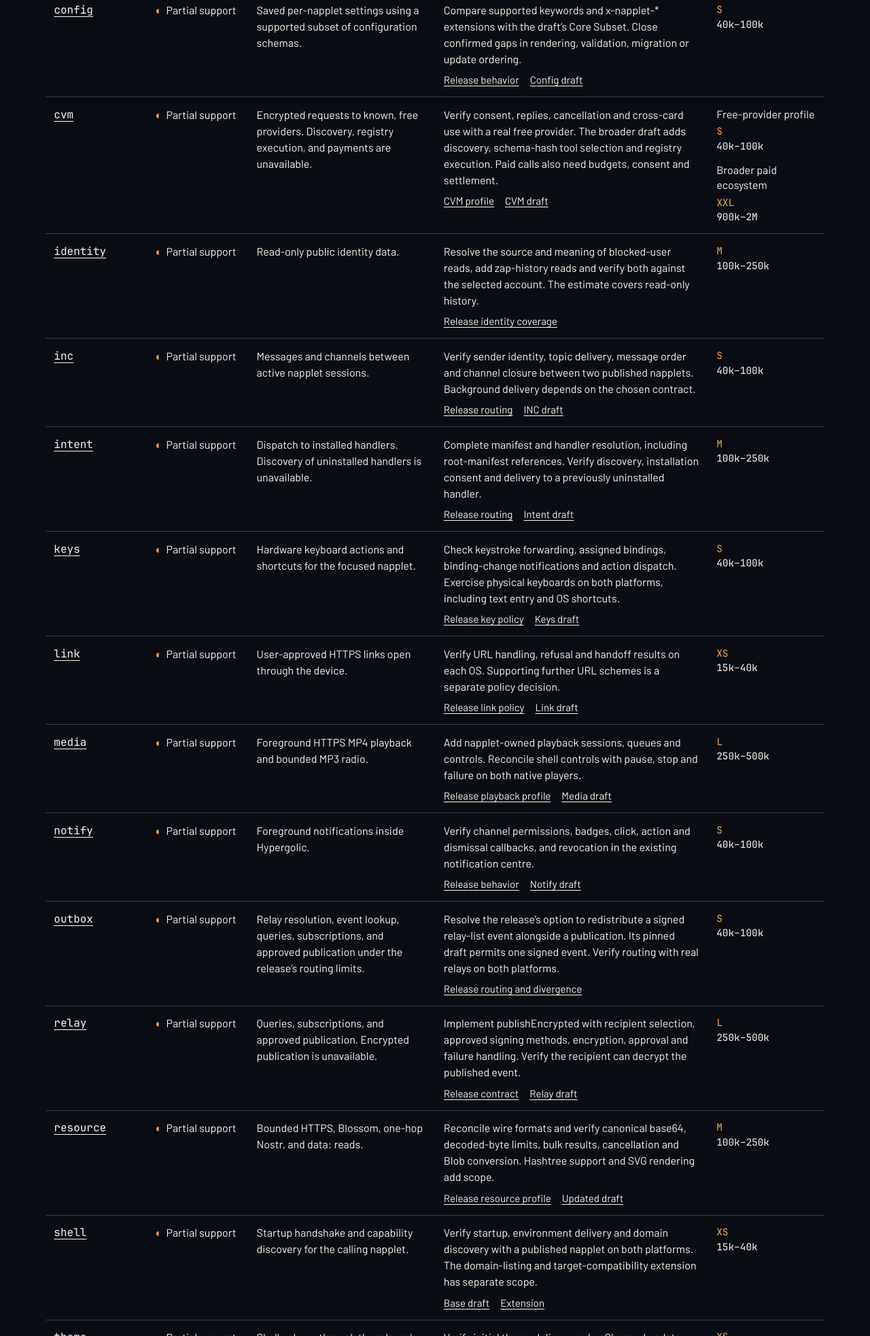
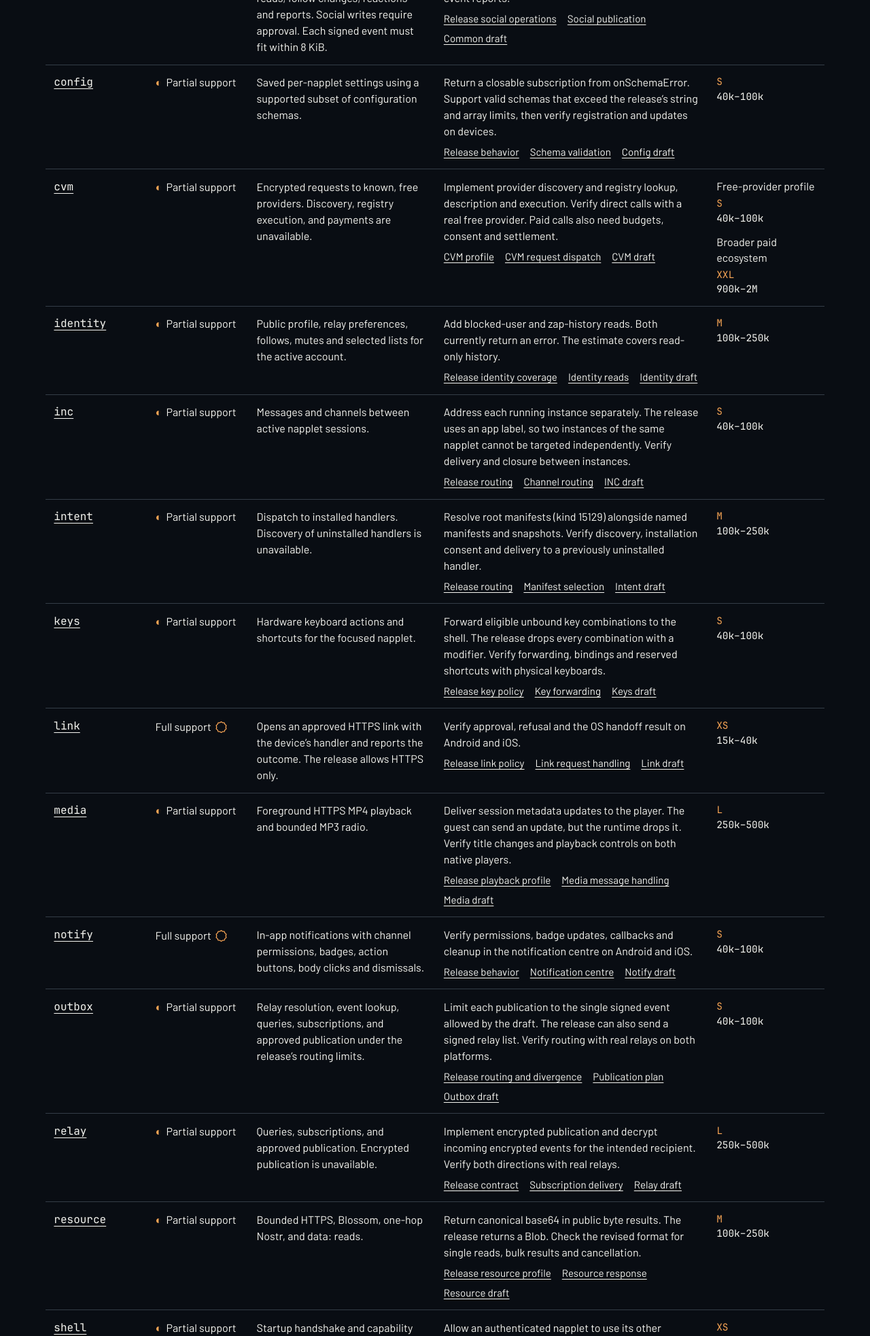
Before and after one commit to nostrocket/hypergolic-website, an Astro site: page /capabilities in a window 1280 px wide. Shown: the part 835-2800 px from the top of the page at 68% size. Built offline with nearby package versions, Linux system fonts and the light colour scheme; Astro itself is replaced by a stand-in of ours.

Commit message:
Distinguish capability support from release verification

```diff
--- a/src/data/capabilities.ts
+++ b/src/data/capabilities.ts
@@ -1,4 +1,6 @@
 export const releaseSource = 'https://github.com/nostrocket/hypergolic/blob/v0.2.0';
+
+const draftSource = 'https://github.com/napplet/naps/blob';
 
 export const support = {
   full: { label: 'Full support', symbol: '●' },
@@ -27,6 +29,7 @@ type Capability = {
   status: keyof typeof support;
   detail: string;
   remaining: string;
+  verification?: { platform: string; evidence: string };
   estimates: Estimate[];
   references: { label: string; url: string }[];
 };
@@ -35,168 +38,187 @@ export const capabilities: Capability[] = [
   {
     domain: 'storage', status: 'full',
     detail: 'All four storage operations (get, set, remove, keys) in both shared and per-instance storage.',
-    remaining: 'All four draft operations are implemented in both storage scopes.',
+    remaining: 'Verify persistence and isolation in shared and per-instance storage on release builds.',
     estimates: [],
     references: [
       { label: 'Release contract', url: `${releaseSource}/docs/capability-contract.md` },
-      { label: 'Storage draft', url: 'https://github.com/napplet/naps/pull/3' },
+      { label: 'Storage operations', url: `${releaseSource}/src/runtime/capability-broker.ts#L42-L50` },
+      { label: 'Storage draft', url: `${draftSource}/f71e84ebca7474db260346cbfc2d88f41b4e421e/naps/NAP-STORAGE.md` },
     ],
   },
   {
-    domain: 'common', status: 'partial',
-    detail: 'NIP-19 helpers, profile and follow reads, and selected social writes with approval.',
-    remaining: 'Verify all eight operation families on real relays, including follow-list replacement, custom emoji reactions and event reports.',
+    domain: 'common', status: 'full',
+    detail: 'All eight operations, including NIP-19 conversion, profile and follow reads, follow changes, reactions and reports. Social writes require approval. Each signed event must fit within 8 KiB.',
+    remaining: 'Verify all eight operations with a real signer and public relays, including follow-list edits, custom emoji and event reports.',
     estimates: [{ size: 'S' }],
     references: [
       { label: 'Release social operations', url: `${releaseSource}/docs/common-social.md` },
-      { label: 'Common draft', url: 'https://github.com/napplet/naps/pull/67' },
+      { label: 'Social publication', url: `${releaseSource}/src/common/social-plan.ts#L51-L74` },
+      { label: 'Common draft', url: `${draftSource}/8cd0eae8550575771bb616a384e2dfbcade31673/naps/NAP-COMMON.md#L143` },
     ],
   },
   {
     domain: 'config', status: 'partial',
     detail: 'Saved per-napplet settings using a supported subset of configuration schemas.',
-    remaining: 'Compare supported keywords and x-napplet-* extensions with the draft’s Core Subset. Close confirmed gaps in rendering, validation, migration or update ordering.',
+    remaining: 'Return a closable subscription from onSchemaError. Support valid schemas that exceed the release’s string and array limits, then verify registration and updates on devices.',
     estimates: [{ size: 'S' }],
     references: [
       { label: 'Release behavior', url: `${releaseSource}/docs/notifications-configuration.md` },
-      { label: 'Config draft', url: 'https://github.com/napplet/naps/pull/14' },
+      { label: 'Schema validation', url: `${releaseSource}/src/presentation/config-schema.ts#L101-L108` },
+      { label: 'Config draft', url: `${draftSource}/bed9cb5b1e7c9b5babee8870aa18b12949af1d62/naps/NAP-CONFIG.md#L55` },
     ],
   },
   {
     domain: 'cvm', status: 'partial',
     detail: 'Encrypted requests to known, free providers. Discovery, registry execution, and payments are unavailable.',
-    remaining: 'Verify consent, replies, cancellation and cross-card use with a real free provider. The broader draft adds discovery, schema-hash tool selection and registry execution. Paid calls also need budgets, consent and settlement.',
+    remaining: 'Implement provider discovery and registry lookup, description and execution. Verify direct calls with a real free provider. Paid calls also need budgets, consent and settlement.',
     estimates: [{ size: 'S', scope: 'Free-provider profile' }, { size: 'XXL', tokens: '900k–2M', scope: 'Broader paid ecosystem' }],
     references: [
       { label: 'CVM profile', url: `${releaseSource}/docs/cvm.md` },
-      { label: 'CVM draft', url: 'https://github.com/napplet/naps/pull/31' },
+      { label: 'CVM request dispatch', url: `${releaseSource}/src/cvm/cvm-session.ts#L49-L55` },
+      { label: 'CVM draft', url: `${draftSource}/28cf1bdb5c6412bfbfcecb79a5a5121e18376f2f/naps/NAP-CVM.md#L21` },
     ],
   },
   {
     domain: 'identity', status: 'partial',
-    detail: 'Read-only public identity data.',
-    remaining: 'Resolve the source and meaning of blocked-user reads, add zap-history reads and verify both against the selected account. The estimate covers read-only history.',
+    detail: 'Public profile, relay preferences, follows, mutes and selected lists for the active account.',
+    remaining: 'Add blocked-user and zap-history reads. Both currently return an error. The estimate covers read-only history.',
     estimates: [{ size: 'M' }],
     references: [
       { label: 'Release identity coverage', url: `${releaseSource}/docs/public-identity-data.md` },
+      { label: 'Identity reads', url: `${releaseSource}/src/identity/identity-projection.ts#L50-L65` },
+      { label: 'Identity draft', url: `${draftSource}/5ac0490461ca6fec2f0d2e45b4835cf9bc08de24/naps/NAP-IDENTITY.md#L23` },
     ],
   },
   {
     domain: 'inc', status: 'partial',
     detail: 'Messages and channels between active napplet sessions.',
-    remaining: 'Verify sender identity, topic delivery, message order and channel closure between two published napplets. Background delivery depends on the chosen contract.',
+    remaining: 'Address each running instance separately. The release uses an app label, so two instances of the same napplet cannot be targeted independently. Verify delivery and closure between instances.',
     estimates: [{ size: 'S' }],
     references: [
       { label: 'Release routing', url: `${releaseSource}/docs/intent-inc.md` },
-      { label: 'INC draft', url: 'https://github.com/napplet/naps/pull/104' },
+      { label: 'Channel routing', url: `${releaseSource}/src/routing/routing-broker.ts#L185-L193` },
+      { label: 'INC draft', url: `${draftSource}/2578336467bb80fdcd60b250c7159f281f6b9cc9/naps/NAP-INC.md#L74` },
     ],
   },
   {
     domain: 'intent', status: 'partial',
     detail: 'Dispatch to installed handlers. Discovery of uninstalled handlers is unavailable.',
-    remaining: 'Complete manifest and handler resolution, including root-manifest references. Verify discovery, installation consent and delivery to a previously uninstalled handler.',
+    remaining: 'Resolve root manifests (kind 15129) alongside named manifests and snapshots. Verify discovery, installation consent and delivery to a previously uninstalled handler.',
     estimates: [{ size: 'M' }],
     references: [
       { label: 'Release routing', url: `${releaseSource}/docs/intent-inc.md` },
-      { label: 'Intent draft', url: 'https://github.com/napplet/naps/pull/91' },
+      { label: 'Manifest selection', url: `${releaseSource}/src/napplets/verified-artifact.ts#L141-L151` },
+      { label: 'Intent draft', url: `${draftSource}/33ac4ae790da8dc265d00823d65bd1147f45894b/naps/NAP-INTENT.md#L171` },
     ],
   },
   {
     domain: 'keys', status: 'partial',
     detail: 'Hardware keyboard actions and shortcuts for the focused napplet.',
-    remaining: 'Check keystroke forwarding, assigned bindings, binding-change notifications and action dispatch. Exercise physical keyboards on both platforms, including text entry and OS shortcuts.',
+    remaining: 'Forward eligible unbound key combinations to the shell. The release drops every combination with a modifier. Verify forwarding, bindings and reserved shortcuts with physical keyboards.',
     estimates: [{ size: 'S' }],
     references: [
       { label: 'Release key policy', url: `${releaseSource}/docs/capability-contract.md` },
-      { label: 'Keys draft', url: 'https://github.com/napplet/naps/pull/9' },
+      { label: 'Key forwarding', url: `${releaseSource}/runtime/patches/@kehto__shell@0.20.0.patch#L199-L211` },
+      { label: 'Keys draft', url: `${draftSource}/8869a4cf77b023f4b049f47c546910a0280dc1a6/naps/NAP-KEYS.md#L95` },
     ],
   },
   {
-    domain: 'link', status: 'partial',
-    detail: 'User-approved HTTPS links open through the device.',
-    remaining: 'Verify URL handling, refusal and handoff results on each OS. Supporting further URL schemes is a separate policy decision.',
+    domain: 'link', status: 'full',
+    detail: 'Opens an approved HTTPS link with the device’s handler and reports the outcome. The release allows HTTPS only.',
+    remaining: 'Verify approval, refusal and the OS handoff result on Android and iOS.',
     estimates: [{ size: 'XS' }],
     references: [
       { label: 'Release link policy', url: `${releaseSource}/docs/external-links.md` },
-      { label: 'Link draft', url: 'https://github.com/napplet/naps/pull/53' },
+      { label: 'Link request handling', url: `${releaseSource}/runtime/src/link-adapter.ts#L4-L12` },
+      { label: 'Link draft', url: `${draftSource}/100e5c939ae6b1ea82cc58587c6da45a1cf8a760/naps/NAP-LINK.md#L76` },
     ],
   },
   {
     domain: 'media', status: 'partial',
     detail: 'Foreground HTTPS MP4 playback and bounded MP3 radio.',
-    remaining: 'Add napplet-owned playback sessions, queues and controls. Reconcile shell controls with pause, stop and failure on both native players.',
+    remaining: 'Deliver session metadata updates to the player. The guest can send an update, but the runtime drops it. Verify title changes and playback controls on both native players.',
     estimates: [{ size: 'L' }],
     references: [
       { label: 'Release playback profile', url: `${releaseSource}/docs/media-playback.md` },
-      { label: 'Media draft', url: 'https://github.com/napplet/naps/pull/10' },
+      { label: 'Media message handling', url: `${releaseSource}/runtime/src/media-wire.ts#L53-L61` },
+      { label: 'Media draft', url: `${draftSource}/7806f438530251fce5129f8e6239d6b642278759/naps/NAP-MEDIA.md#L181` },
     ],
   },
   {
-    domain: 'notify', status: 'partial',
-    detail: 'Foreground notifications inside Hypergolic.',
-    remaining: 'Verify channel permissions, badges, click, action and dismissal callbacks, and revocation in the existing notification centre.',
+    domain: 'notify', status: 'full',
+    detail: 'In-app notifications with channel permissions, badges, action buttons, body clicks and dismissals.',
+    remaining: 'Verify permissions, badge updates, callbacks and cleanup in the notification centre on Android and iOS.',
     estimates: [{ size: 'S' }],
     references: [
       { label: 'Release behavior', url: `${releaseSource}/docs/notifications-configuration.md` },
-      { label: 'Notify draft', url: 'https://github.com/napplet/naps/pull/11' },
+      { label: 'Notification centre', url: `${releaseSource}/src/shell/Notifications.tsx#L18` },
+      { label: 'Notify draft', url: `${draftSource}/67877ef6c31ec8acee3125c1d8b4c781010e37dc/naps/NAP-NOTIFY.md#L227` },
     ],
   },
   {
     domain: 'outbox', status: 'partial',
     detail: 'Relay resolution, event lookup, queries, subscriptions, and approved publication under the release’s routing limits.',
-    remaining: 'Resolve the release’s option to redistribute a signed relay-list event alongside a publication. Its pinned draft permits one signed event. Verify routing with real relays on both platforms.',
+    remaining: 'Limit each publication to the single signed event allowed by the draft. The release can also send a signed relay list. Verify routing with real relays on both platforms.',
     estimates: [{ size: 'S' }],
     references: [
       { label: 'Release routing and divergence', url: `${releaseSource}/docs/outbox-routing.md` },
+      { label: 'Publication plan', url: `${releaseSource}/src/outbox/publication-plan.ts#L41` },
+      { label: 'Outbox draft', url: `${draftSource}/8865f73d52a4864afee145f28d26520476273927/naps/NAP-OUTBOX.md#L285` },
     ],
   },
   {
     domain: 'relay', status: 'partial',
     detail: 'Queries, subscriptions, and approved publication. Encrypted publication is unavailable.',
-    remaining: 'Implement publishEncrypted with recipient selection, approved signing methods, encryption, approval and failure handling. Verify the recipient can decrypt the published event.',
+    remaining: 'Implement encrypted publication and decrypt incoming encrypted events for the intended recipient. Verify both directions with real relays.',
     estimates: [{ size: 'L' }],
     references: [
       { label: 'Release contract', url: `${releaseSource}/docs/capability-contract.md` },
-      { label: 'Relay draft', url: 'https://github.com/napplet/naps/pull/2' },
+      { label: 'Subscription delivery', url: `${releaseSource}/src/network/relay-subscriptions.ts#L34-L38` },
+      { label: 'Relay draft', url: `${draftSource}/9f30b3505335a52c574ff570576687d6467021ff/naps/NAP-RELAY.md#L257` },
     ],
   },
   {
     domain: 'resource', status: 'partial',
     detail: 'Bounded HTTPS, Blossom, one-hop Nostr, and data: reads.',
-    remaining: 'Reconcile wire formats and verify canonical base64, decoded-byte limits, bulk results, cancellation and Blob conversion. Hashtree support and SVG rendering add scope.',
+    remaining: 'Return canonical base64 in public byte results. The release returns a Blob. Check the revised format for single reads, bulk results and cancellation.',
     estimates: [{ size: 'M' }],
     references: [
       { label: 'Release resource profile', url: `${releaseSource}/docs/resource-access.md` },
-      { label: 'Updated draft', url: 'https://github.com/napplet/naps/pull/80' },
+      { label: 'Resource response', url: `${releaseSource}/runtime/src/resource-adapter.ts#L49-L69` },
+      { label: 'Resource draft', url: `${draftSource}/ae5b9c64ab8a4d8909f288829a01e99d6bd713bc/naps/NAP-RESOURCE.md#L85` },
     ],
   },
   {
     domain: 'shell', status: 'partial',
     detail: 'Startup handshake and capability discovery for the calling napplet.',
-    remaining: 'Verify startup, environment delivery and domain discovery with a published napplet on both platforms. The domain-listing and target-compatibility extension has separate scope.',
+    remaining: 'Allow an authenticated napplet to use its other granted domains before the shell handshake completes. The release waits for the handshake. Verify early calls on both platforms.',
     estimates: [{ size: 'XS' }],
     references: [
-      { label: 'Base draft', url: 'https://github.com/napplet/naps/pull/101' },
       { label: 'Extension', url: 'https://github.com/napplet/naps/pull/142' },
+      { label: 'Session readiness', url: `${releaseSource}/runtime/src/main.ts#L301-L314` },
+      { label: 'Shell draft', url: `${draftSource}/04d433674bce16795e860f9006bfa87a8e02e25c/naps/NAP-SHELL.md#L120` },
     ],
   },
   {
-    domain: 'theme', status: 'partial',
-    detail: 'Shell colours through the release’s theme profile.',
-    remaining: 'Verify initial theme delivery and onChanged updates for every granted napplet, including optional declarations.',
+    domain: 'theme', status: 'full',
+    detail: 'Supplies background, text and primary colours and broadcasts changes when the system switches appearance.',
+    remaining: 'Verify initial colours and light/dark changes on both platforms, including a napplet with an optional theme grant.',
     estimates: [{ size: 'XS' }],
     references: [
-      { label: 'Theme draft', url: 'https://github.com/napplet/naps/pull/103' },
+      { label: 'Theme service', url: `${releaseSource}/runtime/src/shell-theme.ts#L6-L20` },
+      { label: 'Theme draft', url: `${draftSource}/50f918ccdcb5b94a6465c84e12036275e8984da7/naps/NAP-THEME.md#L129` },
     ],
   },
   {
-    domain: 'upload', status: 'partial',
-    detail: 'User-approved Blossom uploads.',
-    remaining: 'Check raw bytes, status, progress and results against the draft. Bridge confirmed gaps while preserving approval for the exact bytes. The estimate assumes Blossom.',
+    domain: 'upload', status: 'full',
+    detail: 'Uploads approved raw bytes to Blossom, reports progress and returns a URL, SHA-256 hash, size and media type.',
+    remaining: 'Verify a real Blossom upload from each platform, including approval, progress, status and the returned file hash.',
     estimates: [{ size: 'M' }],
     references: [
       { label: 'Release upload workflow', url: `${releaseSource}/docs/upload-access.md` },
-      { label: 'Upload draft', url: 'https://github.com/napplet/naps/pull/33' },
+      { label: 'Upload completion', url: `${releaseSource}/src/uploads/upload-service.ts#L238-L252` },
+      { label: 'Upload draft', url: `${draftSource}/f5cc981e527e2cc1572793a7a6e5082e5271ac49/naps/NAP-UPLOAD.md#L269` },
     ],
   },
   {
--- a/src/pages/capabilities.astro
+++ b/src/pages/capabilities.astro
@@ -2,7 +2,7 @@
 import Reference from '../layouts/Reference.astro';
 import { capabilities, releaseSource, support, tokenBands } from '../data/capabilities';
 
-const description = 'See which capabilities Android napplets can use in Hypergolic v0.2.0, what remains for full support, and the estimated work for each domain.';
+const description = 'See which capabilities napplets can use in Hypergolic v0.2.0 and what remains to implement or test.';
 const filterOptions = [
   ['all', 'All'],
   ['full', 'Full'],
@@ -21,13 +21,14 @@ const filterOptions = [
   </div>
 
   <section id="capabilities" aria-label="Capability support by domain">
+    <p class="cap-legend">Full support means the release implements the required behavior in the cited draft. An empty badge means release testing is pending. A checked badge links to the end-to-end test and names the platform.</p>
     <details class="cap-method">
       <summary>How to read the token estimates</summary>
       <p>Each T-shirt size estimates total coding-agent input and output tokens for one domain. It covers source review, implementation, tests, Android and iOS acceptance, and one fix cycle. These planning estimates credit reusable Hypergolic code and assume one viable backend. Adding them together would double-count shared work.</p>
       <dl class="cap-bands">
         {Object.entries(tokenBands).map(([size, tokens]) => <div><dt>{size}</dt><dd>{tokens}</dd></div>)}
       </dl>
-      <p>Estimates are judgment calls as of 19 November 2026. A row marked “verify” describes an acceptance gap. Testing determines whether implementation changes are necessary.</p>
+      <p>These estimates date from 19 November 2026. They cover the original scope, including testing. The Remaining work column reflects the 20 November release-code review.</p>
     </details>
     <div class="control-row cap-controls">
       <label class="cap-search" id="capability-search" hidden>
@@ -55,17 +56,31 @@ const filterOptions = [
           <th scope="col" role="columnheader">Capability domain</th>
           <th scope="col" role="columnheader">v0.2.0</th>
           <th scope="col" role="columnheader">What a napplet gets</th>
-          <th scope="col" role="columnheader">What’s missing for full support</th>
+          <th scope="col" role="columnheader">Remaining work</th>
           <th scope="col" role="columnheader">Size estimate<br /><small>Agent tokens</small></th>
         </tr></thead>
         <tbody id="capability-rows" role="rowgroup">
-          {capabilities.map(({ domain, status, detail, remaining, estimates, references }) => (
+          {capabilities.map(({ domain, status, detail, remaining, estimates, references, verification }) => (
             <tr data-domain={domain} data-support={status} role="row">
               <th role="rowheader" scope="row" class="cap-names"><a href={`/explorer/?feature=${domain}`} aria-label={`Explore ${domain} declarations`}>{domain}</a></th>
-              <td class="cap-status" role="cell"><span class="cap-symbol" aria-hidden="true">{support[status].symbol}</span> {support[status].label}</td>
+              <td class="cap-status" role="cell">
+                {status === 'full' ? (
+                  <details class="cap-verification">
+                    <summary title={verification ? `Verified on ${verification.platform}` : 'Verification pending'}>
+                      {support.full.label}
+                      <svg class="cap-seal" aria-hidden="true" width="19" height="19" viewBox="0 0 24 24" fill="none" stroke="currentColor" stroke-width="1.6" stroke-linejoin="round">
+                        <path d="m12 2 2.6 1.7 3.1.2 1.2 2.9 2.4 2-.8 3.2.8 3.2-2.4 2-1.2 2.9-3.1.2L12 22l-2.6-1.7-3.1-.2-1.2-2.9-2.4-2 .8-3.2-.8-3.2 2.4-2 1.2-2.9 3.1-.2Z" />
+                        {verification && <path d="m7.5 12 3 3 6-6" stroke-linecap="round" />}
+                      </svg>
+                      <span class="cap-sr">{verification ? `Verified on ${verification.platform}` : 'Verification pending'}</span>
+                    </summary>
+                    {verification ? <a class="cap-proof" href={verification.evidence}>Release test evidence · {verification.platform}</a> : <span class="cap-proof">Verification pending for v0.2.0.</span>}
+                  </details>
+                ) : <><span class="cap-symbol" aria-hidden="true">{support[status].symbol}</span> {support[status].label}</>}
+              </td>
               <td class="cap-detail" role="cell"><span class="cap-mobile-label" aria-hidden="true">What a napplet gets</span>{detail}</td>
               <td class="cap-remaining" role="cell">
-                <span class="cap-mobile-label" aria-hidden="true">What’s missing for full support</span>
+                <span class="cap-mobile-label" aria-hidden="true">Remaining work</span>
                 {remaining}
                 <span class="cap-links">{references.map(ref => <a href={ref.url}>{ref.label}</a>)}</span>
               </td>
@@ -84,7 +99,7 @@ const filterOptions = [
       </table>
     </div>
     <p id="cap-empty" class="cap-empty" hidden>Try another domain or choose a different support status.</p>
-    <p class="cap-sources muted">Full support covers the operations and scopes in the listed draft. Cross-platform conformance testing is still open. Domain coverage includes upstream proposals reviewed on 19 November 2026.
+    <p class="cap-sources muted">Support was reviewed against v0.2.0 on 20 November 2026. Each audited row links to the release code and the draft revision used.
       <span class="cap-links">
         <a href={`${releaseSource}/src/runtime/support-report.ts`}>Release support report</a>
         <a href="https://github.com/napplet/naps/blob/377bf939c6c906817084b43dd21d424de646dbc2/README.md">NAP registry</a>
@@ -180,6 +195,20 @@ const filterOptions = [
   .cap-detail { width: 24%; }
   .cap-remaining { width: 35%; }
   .cap-estimates { width: 15%; }
+  .cap-legend { color: var(--muted); max-width: 80ch; margin-bottom: 1rem; }
+  .cap-verification summary {
+    display: inline-flex; align-items: center; gap: .35em; min-height: 44px;
+    position: relative; margin-block: -.55rem; cursor: pointer; list-style: none;
+  }
+  .cap-verification summary::-webkit-details-marker { display: none; }
+  .cap-verification:not([open]) summary:focus-visible .cap-sr {
+    inset-block-end: calc(100% + .3rem); inset-inline-start: 0; z-index: 1;
+    width: max-content; max-width: 12rem; height: auto; padding: .3rem .55rem;
+    margin: 0; border: 1px solid var(--line); border-radius: .3rem; clip-path: none;
+    overflow: visible; white-space: normal; background: var(--night); color: var(--ivory); font-size: .875rem;
+  }
+  .cap-seal { flex: none; color: var(--accent); }
+  .cap-proof { display: block; margin-top: .5rem; color: var(--muted); font-size: .9rem; }
   .cap-method { margin: -.35rem 0 1.5rem; max-width: 75ch; }
   .cap-method summary { width: fit-content; min-height: 44px; padding: .6rem .2rem; color: var(--accent); }
   .cap-method p { margin: .55rem 0; color: var(--muted); }
@@ -217,6 +246,7 @@ const filterOptions = [
     .cap-table tbody { display: block; }
     .cap-table tbody tr { display: grid; grid-template-columns: minmax(0, 1fr) auto; gap: .6rem 1rem; padding: 1rem 0; border-bottom: 1px solid var(--line); }
     .cap-table tbody tr > * { display: block; border: 0; padding: 0; width: auto; }
+    .cap-verification:not([open]) summary:focus-visible .cap-sr { inset-inline: auto 0; }
     .cap-table .cap-status { align-self: start; font-size: .875rem; }
     .cap-table :is(.cap-detail, .cap-remaining, .cap-estimates) { grid-column: 1 / -1; }
     .cap-table .cap-mobile-label { display: block; font-size: .875rem; color: var(--muted); margin: .35rem 0 .1rem; }
```
